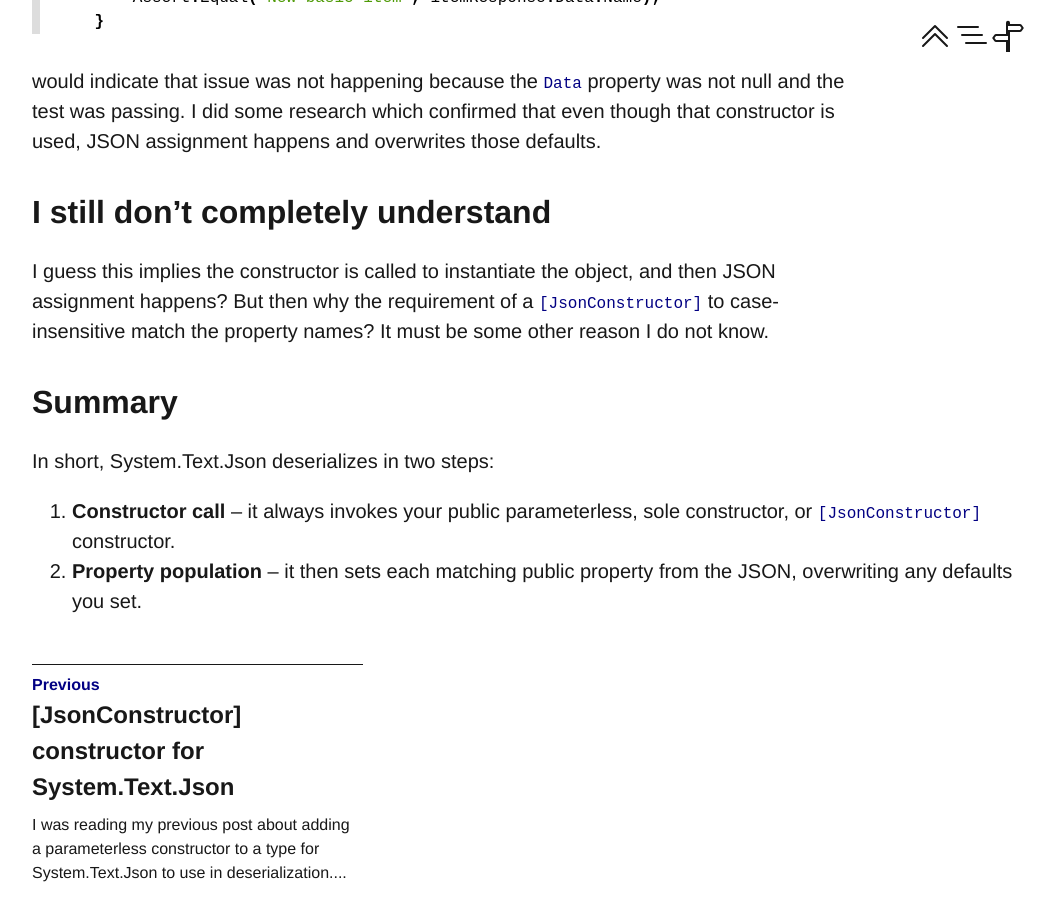
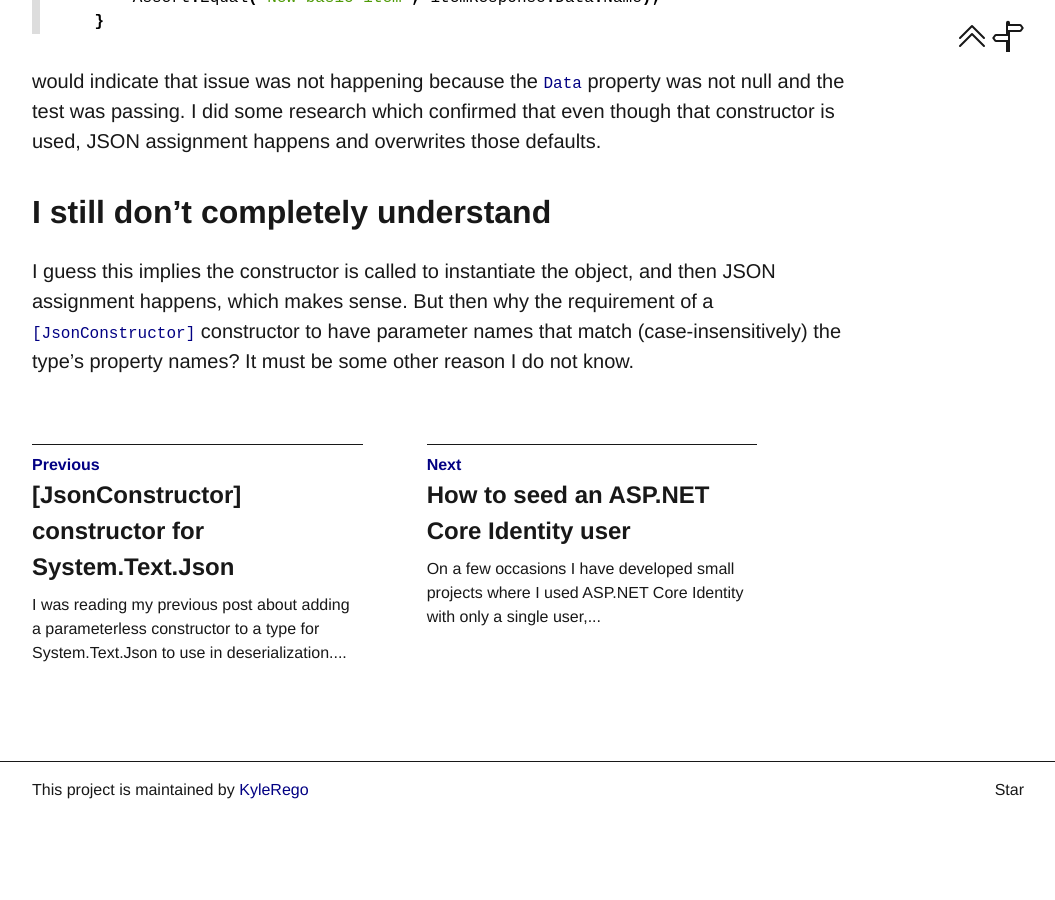
Before and after one commit to KyleRego/KyleRego.github.io, a Jekyll site: the page built from collections/_posts/2025-05-08-comparing-system-text-json-constructor-methods.markdown, in a window 1280 px wide and 900 px high, scrolled down 1571 px. Shown: the whole window, without its empty margins (112-1167 px from the left). Built offline with Jekyll 4.4.1, drawn with Linux system fonts in a browser that asks for light colours; after the commit the page ends 2389 px from its top, so only the background shows below that.

Commit message:
Add post

```diff
--- a/collections/_posts/2025-05-08-comparing-system-text-json-constructor-methods.markdown
+++ b/collections/_posts/2025-05-08-comparing-system-text-json-constructor-methods.markdown
@@ -57,10 +57,4 @@ would indicate that issue was not happening because the `Data` property was not
 
 ## I still don't completely understand
 
-I guess this implies the constructor is called to instantiate the object, and then JSON assignment happens? But then why the requirement of a `[JsonConstructor]` to case-insensitive match the property names? It must be some other reason I do not know.
-
-## Summary
-
-In short, System.Text.Json deserializes in two steps:
-1. **Constructor call** – it always invokes your public parameterless, sole constructor, or `[JsonConstructor]` constructor.
-2. **Property population** – it then sets each matching public property from the JSON, overwriting any defaults you set.
+I guess this implies the constructor is called to instantiate the object, and then JSON assignment happens, which makes sense. But then why the requirement of a `[JsonConstructor]` constructor to have parameter names that match (case-insensitively) the type's property names? It must be some other reason I do not know.
--- /dev/null
+++ b/collections/_posts/2025-05-20-seeding-a-aspnetuser.markdown
@@ -0,0 +1,86 @@
+---
+layout: post
+title: "How to seed an ASP.NET Core Identity user"
+date: 2025-05-20 12:35:00 -0800
+categories: ["programming", "c#"]
+permalink: /how-to-seed-an-asp-net-core-identity-user
+emoji: 🖤
+mathjax: false
+---
+
+On a few occasions I have developed small projects where I used ASP.NET Core Identity with only a single user, seeded into a local database manually, so that only I would be able to log in. Usually I am able to succeed after debugging some issues with the initial user data that I put in the database.
+
+The SQL to seed the user manually is like
+
+{% highlight sql %}
+INSERT INTO AspNetUsers (
+  Id,
+  UserName,
+  NormalizedUserName,
+  Email,
+  NormalizedEmail,
+  EmailConfirmed,
+  PasswordHash,
+  SecurityStamp,
+  ConcurrencyStamp,
+  PhoneNumberConfirmed,
+  TwoFactorEnabled,
+  LockoutEnabled,
+  AccessFailedCount
+) VALUES (
+  '<USER-ID-GUID>',
+  '<USERNAME>',
+  '<USERNAME_UPPERCASE>',
+  '<EMAIL>',
+  '<EMAIL_UPPERCASE>',
+  1,
+  '<YOUR_HASHED_PASSWORD>',
+  '<SECURITY_STAMP-GUID>',
+  '<CONCURRENCY_STAMP-GUID>',
+  0,
+  0,
+  0,
+  0
+);
+{% endhighlight %}
+
+I would ensure `Id`, `SecurityStamp`, and `ConcurrencyStamp` are GUIDs like A1B2C3D4-E5F6-47A8-9BCD-EF0123456789.
+
+This is how I have been generating the hashed password (using ASP.NET Core Identity to do it).
+
+{% highlight c# %}
+PasswordHasher<IdentityUser> passwordHasher = new();
+
+IdentityUser testUser = new()
+{
+    Email = "test@example.com"
+};
+
+string hash = passwordHasher.HashPassword(testUser, input);
+{% endhighlight %}
+
+`UserName`/`NormalizedUserName` and `Email`/`NormalizedEmail` should match with the normalized being uppercase.
+
+The last issue I had doing this today was due to my username and email not being the same. With the scaffolded ASP.NET Core Identity razor page, the code behind handling the POST request to login uses:
+
+{% highlight c# %}
+var result = await _signInManager.PasswordSignInAsync(Input.Email, Input.Password, Input.RememberMe, lockoutOnFailure: false);
+{% endhighlight %}
+
+This is the source for that:
+
+{% highlight c# %}
+public virtual async Task<SignInResult> PasswordSignInAsync(string userName, string password,
+        bool isPersistent, bool lockoutOnFailure)
+{
+    var user = await UserManager.FindByNameAsync(userName);
+    if (user == null)
+    {
+        return SignInResult.Failed;
+    }
+
+    return await PasswordSignInAsync(user, password, isPersistent, lockoutOnFailure);
+}
+{% endhighlight %}
+
+So with the default scaffolded page, the email input is used as the username, so in my case updating the username columns to match the email columns was the last thing needed to set up a seeded user.
```
